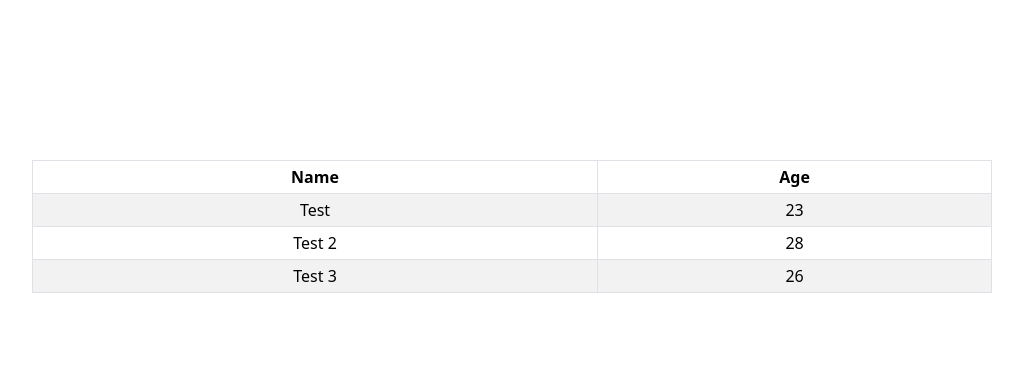
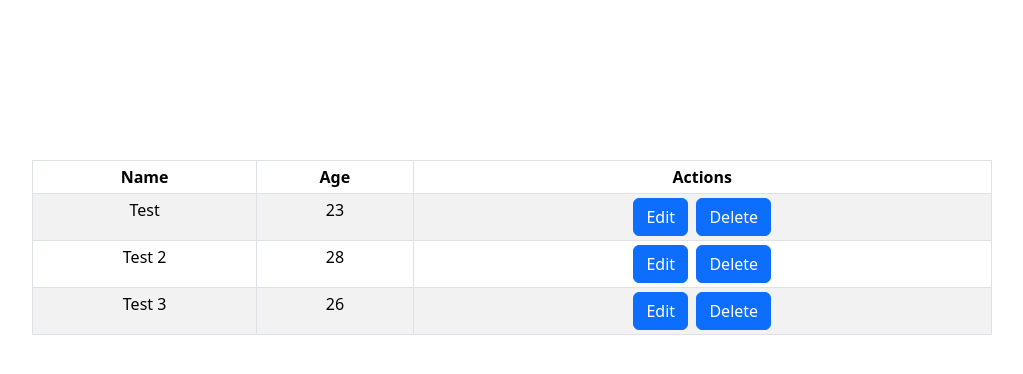
Before and after one commit to LohMehul/CRUD-Operation, a React (Create React App) app in the folder crud-no-api/: page / in a window 1280 px wide. Shown: the top 374 px of the page, without its empty margins (128-1151 px from the left). Built offline with nearby package versions, Linux system fonts and the light colour scheme.

Commit message:
button added

```diff
--- a/crud-no-api/src/App.js
+++ b/crud-no-api/src/App.js
@@ -1,4 +1,3 @@
-import logo from './logo.svg';
 import './App.css';
 import Home from './components/Home';
 import {BrowserRouter as Router,Route,Routes} from "react-router-dom";
--- a/crud-no-api/src/components/Home.jsx
+++ b/crud-no-api/src/components/Home.jsx
@@ -11,6 +11,7 @@ const Home = () => {
                             <tr>
                                 <th>Name</th>
                                 <th>Age</th>
+                                <th>Actions</th>
                             </tr>
                         </thead>
                         <tbody>
@@ -22,6 +23,10 @@ const Home = () => {
                                         <tr>
                                             <td>{item.Name}</td>
                                             <td>{item.Age}</td>
+                                            <td>
+                                                <Button onClick={()=> alert(item.id) }>Edit</Button> &nbsp;
+                                                <Button onClick={()=> alert(item.id) }>Delete</Button>
+                                            </td>
                                         </tr>
                                     )
 
```
